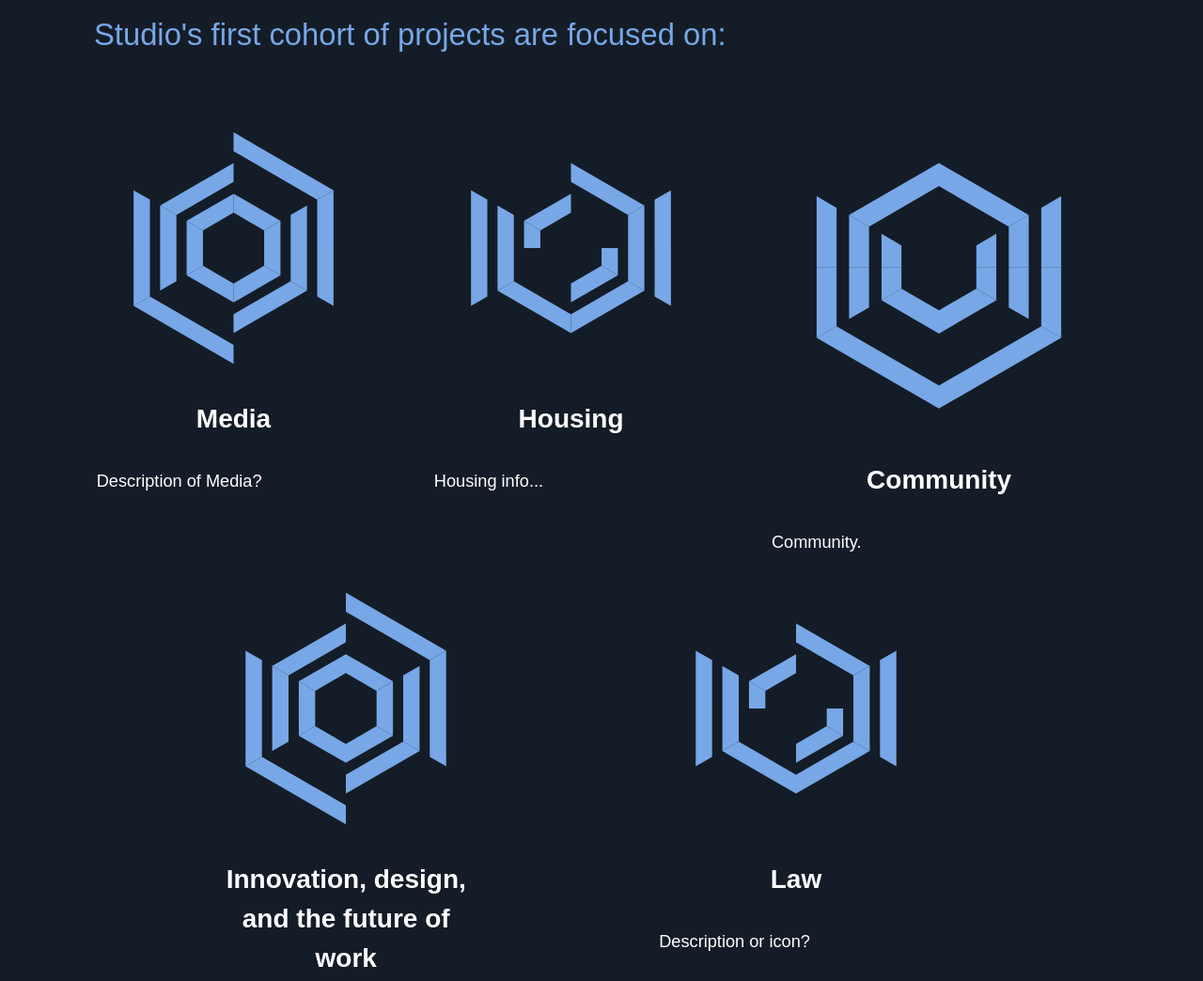
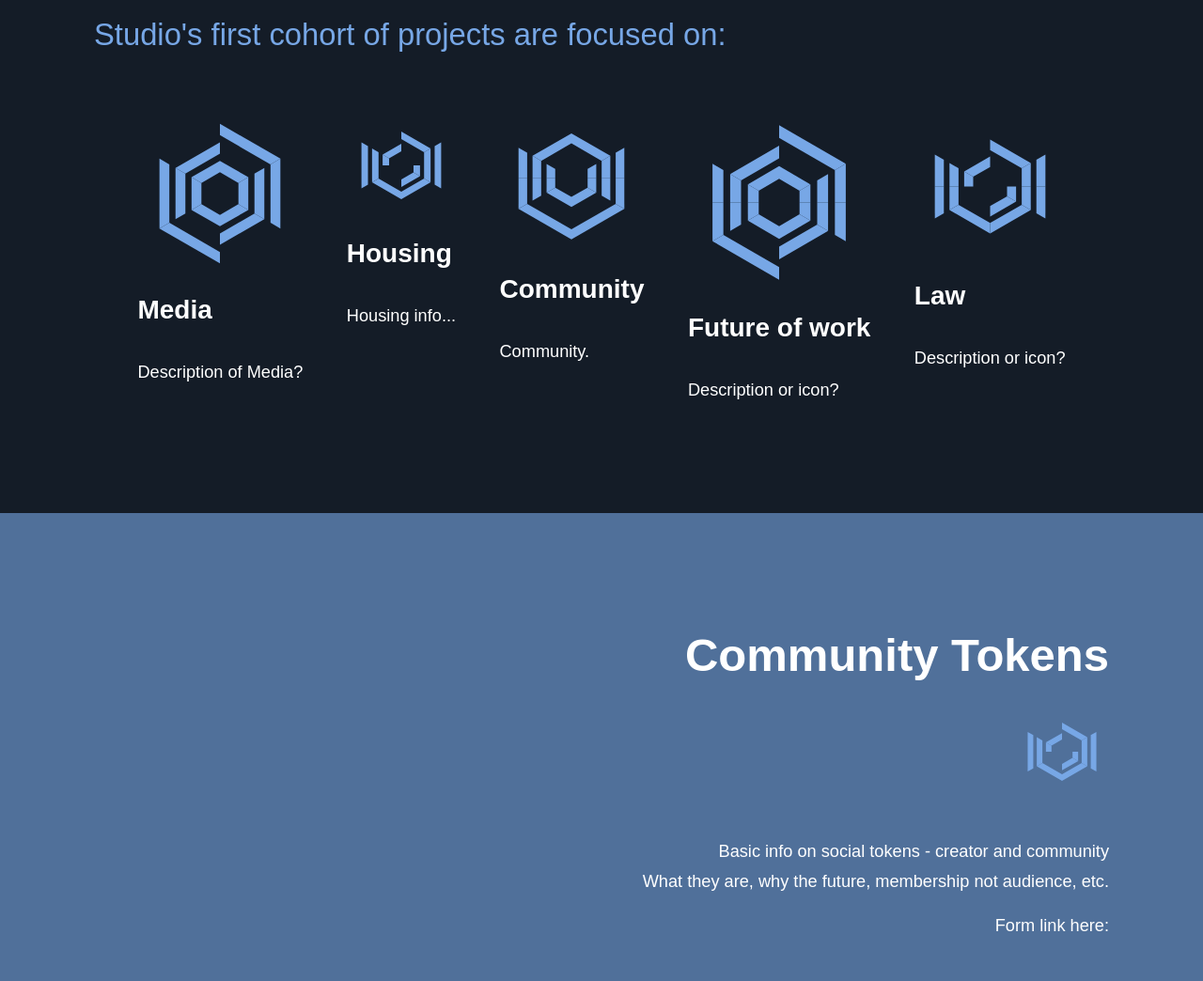
Before and after one commit to maxgrok/sbv-studio, a Gatsby site: page / in a window 1280 px wide. Shown: the part 981-2025 px from the top of the page at 94% size. Built offline with nearby package versions, Linux system fonts and the light colour scheme; Gatsby itself is replaced by a stand-in of ours; a web font is replaced by a local one.

Commit message:
adding edits to get 5 categories on one line in wave one section

```diff
--- a/src/pages/index.js
+++ b/src/pages/index.js
@@ -30,21 +30,21 @@ const IndexPage = () => (
       <h2>Wave One</h2>
     <h3>Studio's first cohort of projects are focused on: </h3><br/>
         <div className="Grid">
-          <div className="Column Column--33">
+          <div className="Column Column--66">
             <img src={IconSBV1} />
             <h4>Media</h4>
             <p className="light">
             Description of Media?
             </p>
           </div>
-          <div className="Column Column--33">
+          <div className="Column Column--66">
             <img src={IconSBV2} />
             <h4>Housing</h4>
             <p className="light">
             Housing info...
             </p>
           </div>
-          <div className="Column Column--33">
+          <div className="Column Column--66">
             <img src={IconSBV3} />
             <h4> Community </h4>
             <p className="light">
@@ -52,15 +52,15 @@ const IndexPage = () => (
           </p>
           </div>
 
-          <div className="Column Column--33">
+          <div className="Column Column--55">
             <img src={IconSBV1} />
-            <h4> Innovation, design, and the future of work </h4>
+            <h4> Future of work </h4>
             <p className="light">
            Description or icon?
             </p>
           </div>
 
-          <div className="Column Column--33">
+          <div className="Column Column--66">
             <img src={IconSBV2} />
             <h4> Law </h4>
             <p className="light">
@@ -97,7 +97,7 @@ const IndexPage = () => (
             </p>
             <p>
               We're taking that values-aligned approach to venture building - inspired by the web3 movement itself. If you'd like to work with us to incubate a new project - please reach out!
-              INSERT FORM LINK HERE.
+              Insert form link here.
             </p>
         </div>
       </div>
```
